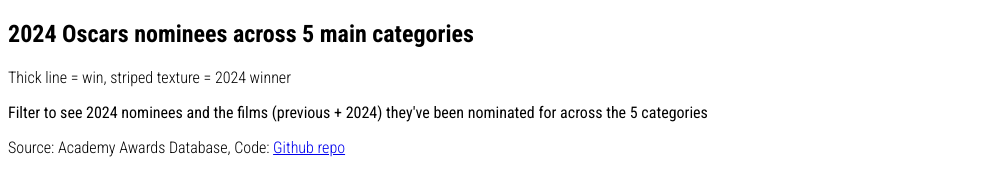
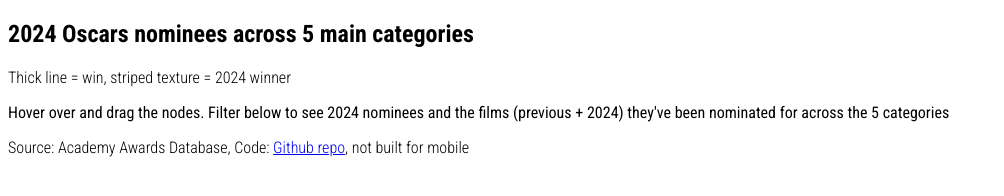
Before and after one commit to jhjanicki/oscars_network, a plain HTML site: page index.html in a window 1280 px wide. Shown: the whole page, without its empty margins (0-1004 px from the left). Drawn offline with nearby package versions, Linux system fonts and the light colour scheme; a script that the page names is missing.

Commit message:
Update index.html

```diff
--- a/index.html
+++ b/index.html
@@ -85,7 +85,8 @@
 <body>
    <h2> 2024 Oscars nominees across 5 main categories </h2>
    <p class="text">Thick line = win, striped texture = 2024 winner</p>
-   <p> Filter to see 2024 nominees and the films (previous + 2024) they've been nominated for across the 5
+   <p> Hover over and drag the nodes. Filter below to see 2024 nominees and the films (previous + 2024) they've been
+      nominated for across the 5
       categories </p>
    <div id="buttons"></div>
 
@@ -93,7 +94,7 @@
 
    <div id="chart"></div>
    <p class="text">Source: Academy Awards Database, Code: <a href="https://github.com/jhjanicki/oscars_network">Github
-         repo</a></p>
+         repo</a>, not built for mobile</p>
 
    <script src="https://cdnjs.cloudflare.com/ajax/libs/d3/6.2.0/d3.min.js"></script>
    <script src="https://cdnjs.cloudflare.com/ajax/libs/jquery/2.1.4/jquery.min.js"></script>
```
